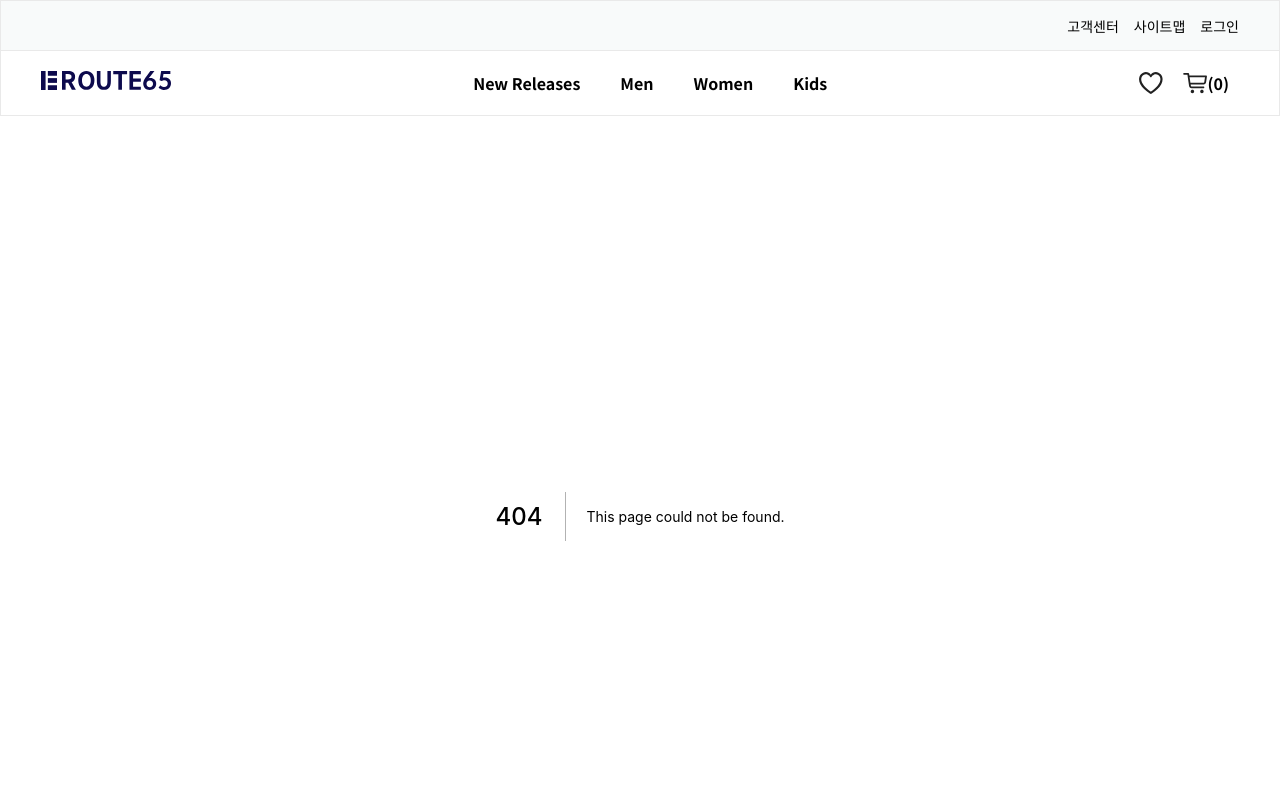
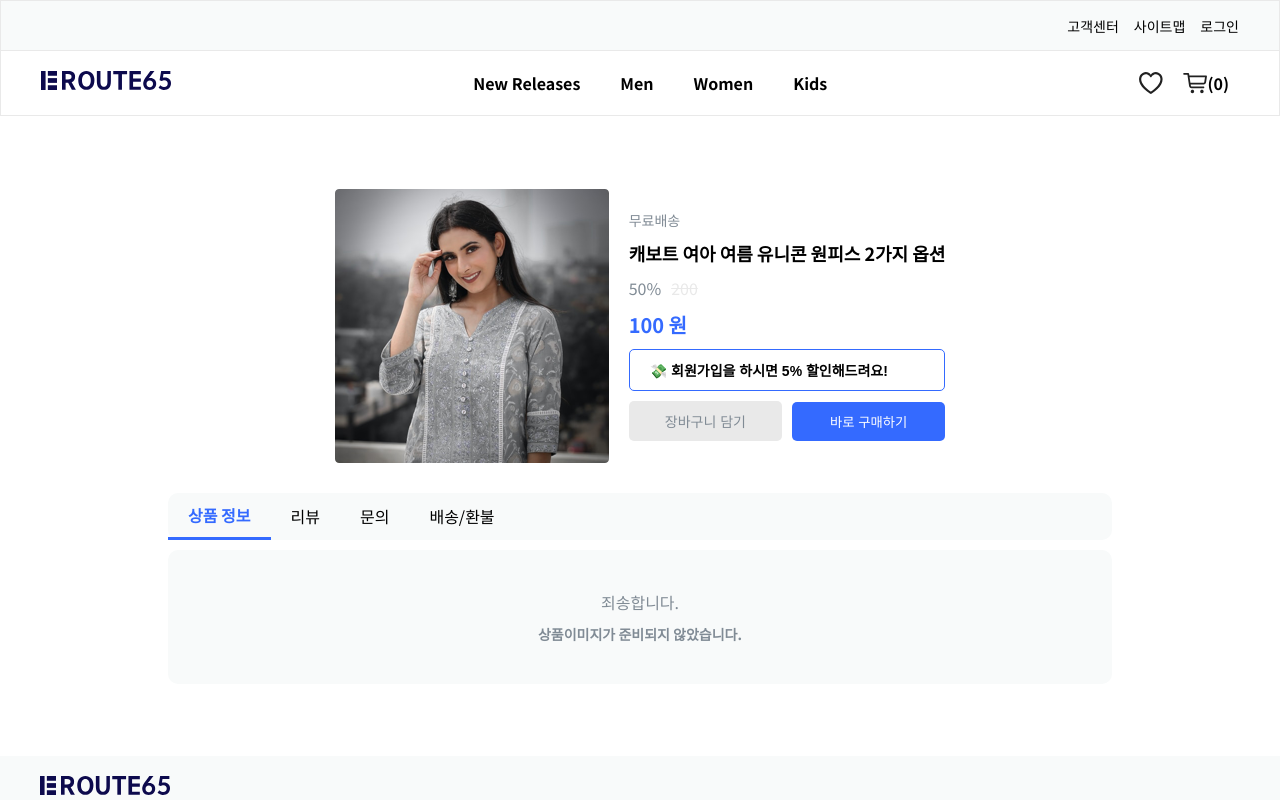
Before and after one commit to goleedev/nextjs-ecommerce, a Next.js app: page /product/1 in a window 1280 px wide. Before the commit this address had no page. Shown: the top 800 px of the page. Built offline with nearby package versions, Linux system fonts and the light colour scheme.

Commit message:
11.0 Add Detail Page

```diff
--- /dev/null
+++ b/pages/product/[slug].tsx
@@ -0,0 +1,51 @@
+import Image from "next/image";
+import {useRouter} from "next/router";
+import {useDispatch} from "react-redux";
+
+import {getProducts} from "pages/api/products";
+import image from 'assets/image/7.png';
+import {addToCart} from "state/cart.slice";
+import styles from 'styles/Product.module.css'
+
+const Product = () => {
+	const dispatch = useDispatch();
+	const products = getProducts();
+	const { query } = useRouter();
+
+	const productItem = products.find(product => String(product.id) === query.slug);
+
+	return (
+	<div className={styles.container}>
+		<div className={styles.content}>
+			<Image className={styles.mainImage} src={image} alt={"detail-image"} />
+			<div>
+				<p className={styles.shipping}>{productItem?.freeShipping ? '무료배송' : '유료배송'}</p>
+				<h3 className={styles.title}>{productItem?.product}</h3>
+				<p className={styles.discount}><span>50%</span><span>{productItem && productItem.price * 2}</span></p>
+				<p className={styles.price}>{productItem?.price.toLocaleString('ko-KR')} 원</p>
+				<button className={styles.promote}>
+					💸 회원가입을 하시면 5% 할인해드려요!
+				</button>
+				<div className={styles.buttons}>
+					<button onClick={() => productItem && dispatch(addToCart(productItem))}>장바구니 담기</button>
+					<button>바로 구매하기</button>
+				</div>
+			</div>
+		</div>
+		<div className={styles.info}>
+			<ul>
+				<li>상품 정보</li>
+				<li>리뷰</li>
+				<li>문의</li>
+				<li>배송/환불</li>
+			</ul>
+			<div>
+				<p>죄송합니다.</p>
+				<span>상품이미지가 준비되지 않았습니다.</span>
+			</div>
+		</div>
+	</div>
+	)
+};
+
+export default Product;
```
